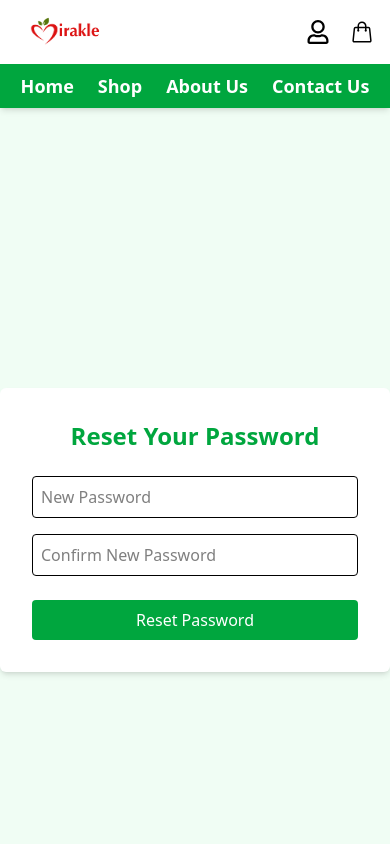
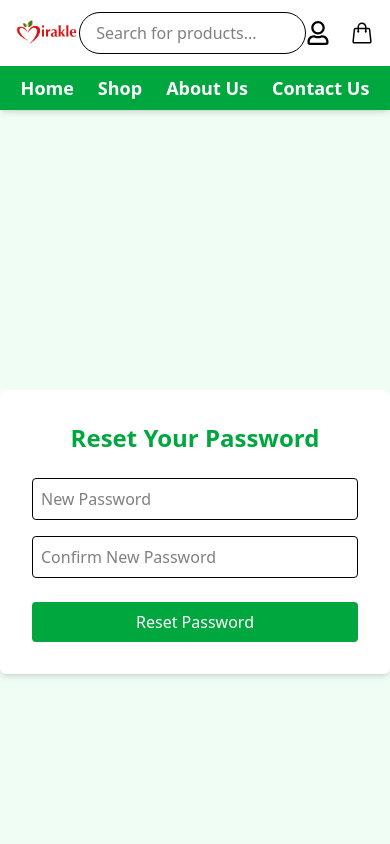
Before and after one commit to Rahulrj777/Mirakle_Client, a React (Vite) app: page /reset-password/1 in a window 390 px wide. Shown: the top 844 px of the page. Built offline with nearby package versions, Linux system fonts and the light colour scheme.

Commit message:
Force redeploy with vercel.json update

```diff
--- a/src/components/Header.jsx
+++ b/src/components/Header.jsx
@@ -9,6 +9,8 @@ const Header = () => {
   const location = useLocation();
   const navigate = useNavigate();
   const cartItems = useSelector(state => state.cart);
+  const [searchSuggestions, setSearchSuggestions] = useState([]);
+  const searchRef = useRef(null);
 
   const isActive = (path) => location.pathname === path;
 
@@ -19,7 +21,24 @@ const [user, setUser] = useState(() => {
   const [showDropdown, setShowDropdown] = useState(false);
   const dropdownRef = useRef(null);
 
+  const handleSearchChange = async (e) => {
+    const value = e.target.value;
+    if (!value.trim()) {
+      setSearchSuggestions([]);
+      return;
+    }
+    try {
+      const res = await axios.get(`${API_BASE}/api/products/search?query=${value}`);
+      setSearchSuggestions(res.data);
+    } catch (error) {
+      console.error("Error fetching suggestions:", error);
+    }
+  };
 
+  const handleSelectSuggestion = (title) => {
+    navigate(`/shop/allproduct?search=${encodeURIComponent(title)}`);
+    setSearchSuggestions([]);
+  };
   useEffect(() => {
     const stored = localStorage.getItem("mirakleUser");
     if (stored) {
@@ -56,12 +75,28 @@ const [user, setUser] = useState(() => {
         </Link>
 
         {/* Search bar */}
-        <div className="hidden md:flex flex-1 mx-6">
+        <div className="relative w-full">
           <input
+            ref={searchRef}
             type="text"
             placeholder="Search for products..."
+            onChange={handleSearchChange}
             className="w-full px-4 py-2 border rounded-full focus:outline-none focus:ring-2 focus:ring-green-500"
           />
+
+          {searchSuggestions.length > 0 && (
+            <ul className="absolute z-50 w-full bg-white shadow-md mt-1 rounded max-h-60 overflow-y-auto">
+              {searchSuggestions.map((product) => (
+                <li
+                  key={product._id}
+                  onClick={() => handleSelectSuggestion(product.title)}
+                  className="px-4 py-2 hover:bg-gray-100 cursor-pointer text-sm"
+                >
+                  {product.title}
+                </li>
+              ))}
+            </ul>
+          )}
         </div>
 
         {/* Icons */}
--- a/src/pages/ShopingPage.jsx
+++ b/src/pages/ShopingPage.jsx
@@ -22,6 +22,15 @@ const ShopingPage = () => {
   useEffect(() => {
     applyFilters();
   }, [products, filterType, searchTerm]);
+
+  useEffect(() => {
+  const params = new URLSearchParams(location.search);
+  const query = params.get("search");
+  if (query) {
+    setSearchTerm(query);
+  }
+}, [location.search]);
+
 
   const fetchProducts = async () => {
     try {
```
